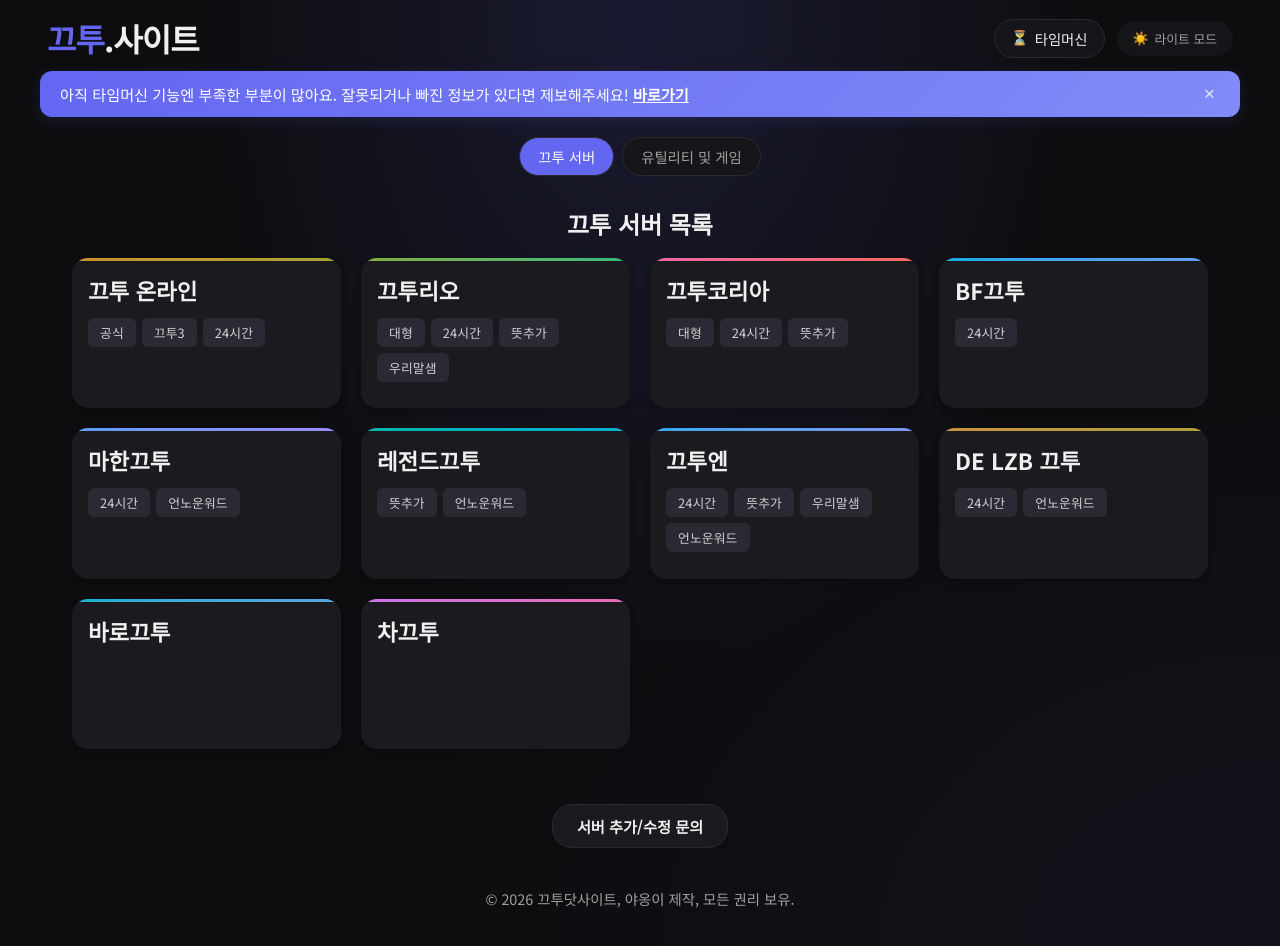
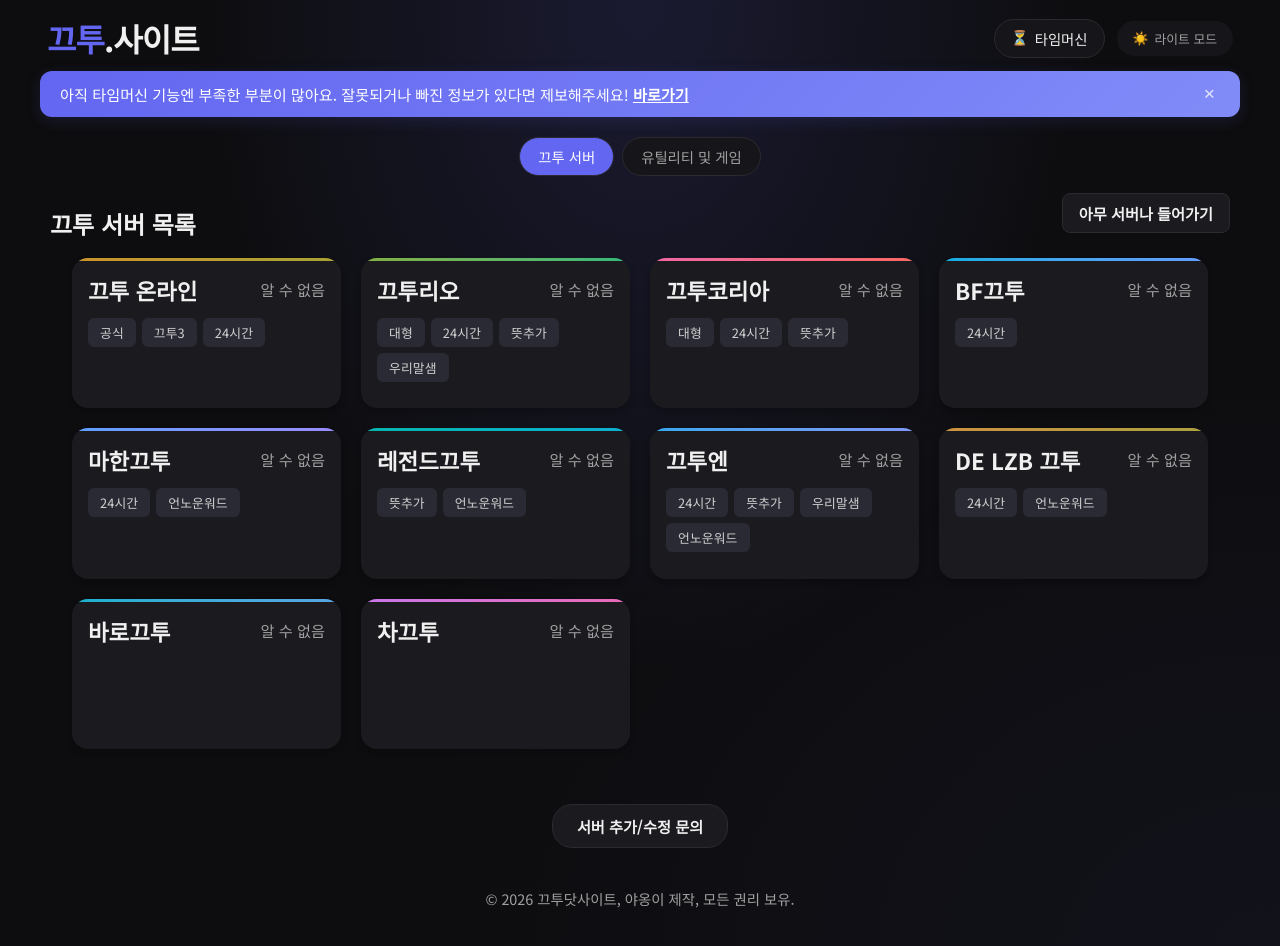
Before and after one commit to kitt3n69420/kkutu-site, a plain HTML site: page index.html in a window 1280 px wide. Drawn offline with Linux system fonts and the light colour scheme; no server answers.

Commit message:
ㅁㄴㅇㄹ

```diff
--- a/data.js
+++ b/data.js
@@ -76,7 +76,7 @@ const serversData = [
         instances: [
             {
                 id: 'kkutukorea', tags: ['대형', '24시간', '뜻추가'], url: 'https://kkutu.co.kr', startYear: 2017, endYear: null,
-                description: '기상천외한 끝말잇기를 웹게임으로! 끄투코리아\n\n끄투코리아는 명실상부 가장 유명한 끄투 프리서버에요. 항상 몇백 명대의 접속자를 유지하고 있고, 스트리머들이 끄투를 한다고 하면 거의 이곳을 찾을 만큼 인지도 1위 서버에요.',
+                description: '기상천외한 끝말잇기를 웹게임으로! 끄투코리아\n\n끄투코리아는 명실상부 가장 유명한 끄투 프리서버에요. 끄투하러 가자고 하면 거의 항상 끄투코리아를 하자는 뜻이고, 스트리머들이 끄투를 한다고 하면 거의 이곳을 찾을 만큼 인지도 1위 서버에요.',
                 relatedLinks: [
                     { name: '공식 카페', url: 'https://cafe.naver.com/kkutukorea' },
                     { name: '공식 라운지', url: 'https://game.naver.com/lounge/KKuTu_Korea/home' },
--- a/index.html
+++ b/index.html
@@ -49,7 +49,10 @@
         <!-- Servers View -->
         <div class="view-section active" id="servers-view">
             <section class="server-section">
-                <h2>끄투 서버 목록</h2>
+                <div class="server-list-header">
+                    <h2>끄투 서버 목록</h2>
+                    <button id="randomServerBtn" class="random-server-btn">아무 서버나 들어가기</button>
+                </div>
                 <div class="grid-container" id="grid">
                     <!-- Cards will be injected here -->
                 </div>
--- a/script.js
+++ b/script.js
@@ -385,6 +385,9 @@ function initTimeMachine() {
 }
 // ========== End Time Machine Logic ==========
 
+// State for valid servers for random join
+window.activeServers = [];
+
 // Render Grid
 servers.forEach(server => {
     const card = document.createElement('div');
@@ -398,9 +401,19 @@ servers.forEach(server => {
     card.style.setProperty('--card-accent-1', color1);
     card.style.setProperty('--card-accent-2', color2);
 
+    const header = document.createElement('div');
+    header.className = 'card-header';
+
     const title = document.createElement('div');
     title.className = 'card-title';
     title.textContent = server.name;
+
+    const playerCount = document.createElement('div');
+    playerCount.className = 'player-count';
+    playerCount.textContent = '확인 중...';
+
+    header.appendChild(title);
+    header.appendChild(playerCount);
 
     const tags = document.createElement('div');
     tags.className = 'card-tags';
@@ -408,13 +421,60 @@ servers.forEach(server => {
         tags.appendChild(createTag(tag));
     });
 
-    card.appendChild(title);
+    card.appendChild(header);
     card.appendChild(tags);
 
     card.addEventListener('click', () => openDetail(server, card));
 
     grid.appendChild(card);
+
+    // Fetch player count
+    if (server.url === '#') {
+        playerCount.textContent = '이용 불가';
+    } else if (server.name === '끄투 온라인' || server.id === 'kkutuonline' || server.id === 'kkutu') {
+        playerCount.textContent = '알 수 없음';
+    } else {
+        const fetchUrl = (server.name === '끄투코리아' || server.id === 'kkutukorea')
+            ? new URL('/o/servers', server.url).href
+            : new URL('/servers', server.url).href;
+
+        const controller = new AbortController();
+        const timeoutId = setTimeout(() => controller.abort(), 5000);
+
+        fetch(fetchUrl, { signal: controller.signal })
+            .then(res => {
+                if (!res.ok) throw new Error('Network error');
+                return res.json();
+            })
+            .then(data => {
+                clearTimeout(timeoutId);
+                if (data && data.list) {
+                    const total = data.list.reduce((acc, val) => acc + (val || 0), 0);
+                    playerCount.textContent = typeof data.max === 'number' ? `${total}명 / ${data.max}명` : `${total}명`;
+                    window.activeServers.push(server);
+                } else {
+                    playerCount.textContent = '알 수 없음';
+                }
+            })
+            .catch(err => {
+                clearTimeout(timeoutId);
+                playerCount.textContent = '알 수 없음';
+            });
+    }
 });
+
+// Random Server Join
+const randomServerBtn = document.getElementById('randomServerBtn');
+if (randomServerBtn) {
+    randomServerBtn.addEventListener('click', () => {
+        if (window.activeServers.length > 0) {
+            const randomServer = window.activeServers[Math.floor(Math.random() * window.activeServers.length)];
+            window.open(randomServer.url, '_blank');
+        } else {
+            alert('현재 접속 가능한 서버가 없습니다.');
+        }
+    });
+}
 
 // Utility Rendering
 const utilityGrid = document.getElementById('utilityGrid');
--- a/style.css
+++ b/style.css
@@ -374,10 +374,32 @@ h1 {
     z-index: 1;
 }
 
+.card-header {
+    display: flex;
+    justify-content: space-between;
+    align-items: flex-start;
+    margin-bottom: 12px;
+    gap: 10px;
+}
+
 .card-title {
     font-size: 1.4rem;
     font-weight: bold;
-    margin-bottom: 12px;
+    margin-bottom: 0;
+}
+
+.player-count {
+    font-size: 0.95rem;
+    color: var(--text-muted);
+    white-space: nowrap;
+    padding-top: 4px;
+}
+
+@media (max-width: 600px) {
+    .card-header {
+        flex-direction: column;
+        gap: 4px;
+    }
 }
 
 .card-tags {
@@ -622,10 +644,38 @@ h1 {
     width: 100%;
 }
 
+.server-list-header {
+    display: flex;
+    justify-content: space-between;
+    align-items: center;
+    margin-bottom: 12px;
+    padding: 0 10px;
+    flex-wrap: wrap;
+    gap: 10px;
+}
+
 .server-section h2 {
     font-size: 1.5rem;
-    margin-bottom: 12px;
-    text-align: center;
+    margin-bottom: 0;
+    text-align: left;
+}
+
+.random-server-btn {
+    padding: 8px 16px;
+    background-color: var(--bg-card);
+    border: 1px solid var(--border-color);
+    color: var(--text-color);
+    border-radius: 8px;
+    cursor: pointer;
+    font-size: 0.95rem;
+    font-weight: 600;
+    transition: all 0.2s ease;
+}
+
+.random-server-btn:hover {
+    background-color: var(--bg-card-hover);
+    transform: translateY(-2px);
+    box-shadow: 0 4px 12px rgba(0, 0, 0, 0.15);
 }
 
 /* Utility Section - CSS 트랜지션 */
```
